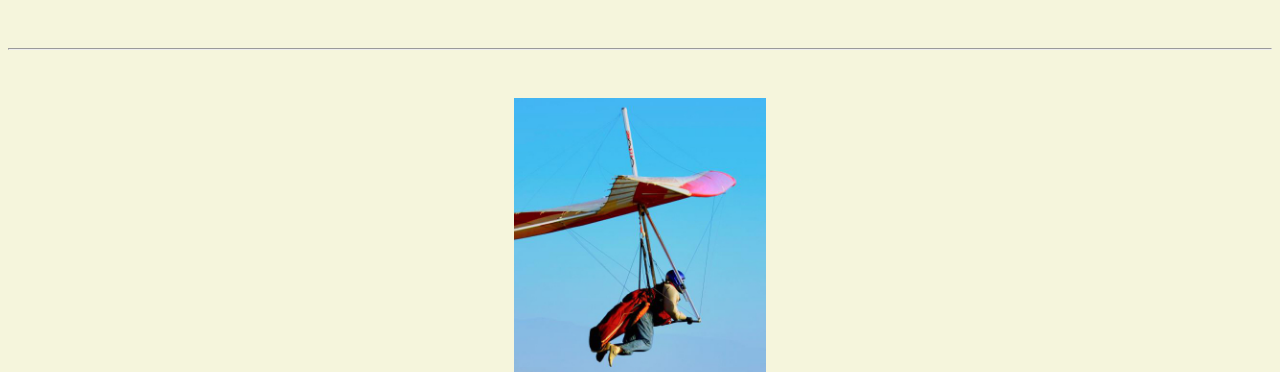
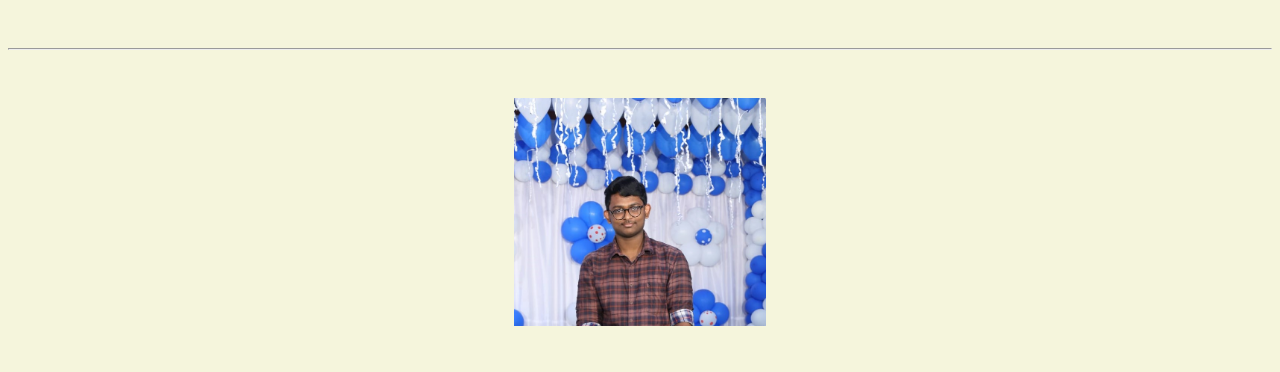
Before and after one commit to dheerajdheeru126s/dheerajdheeru126s.github.io, a plain HTML site: page resume.html in a window 1280 px wide. Shown: the top 372 px of the page. Drawn offline with Linux system fonts and the light colour scheme.

Commit message:
Update resume.html

```diff
--- a/resume.html
+++ b/resume.html
@@ -17,7 +17,7 @@
   <body>
     <hr>
 
-    <img src="images/headshot.jpg" alt="Dheeraj Satyavarapu's headshot" width="20%">
+    <img src="images/me.jpeg" alt="Dheeraj Satyavarapu's headshot" width="20%">
 
     <h1>Satyavarapu Dheeraj</h1>
     <h4>Student,Data Sciences, Artificial Intelligence</h4>
```
